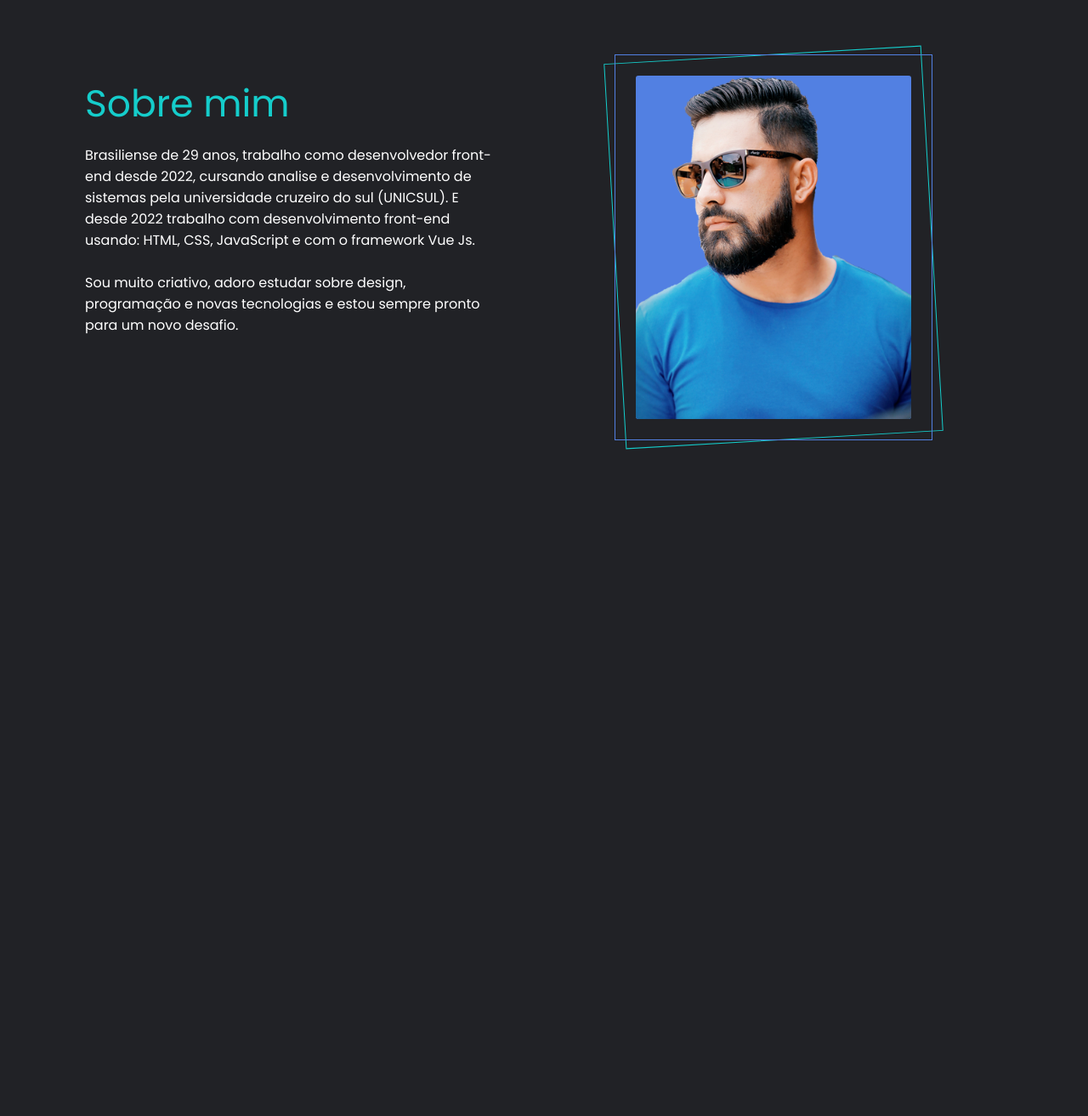
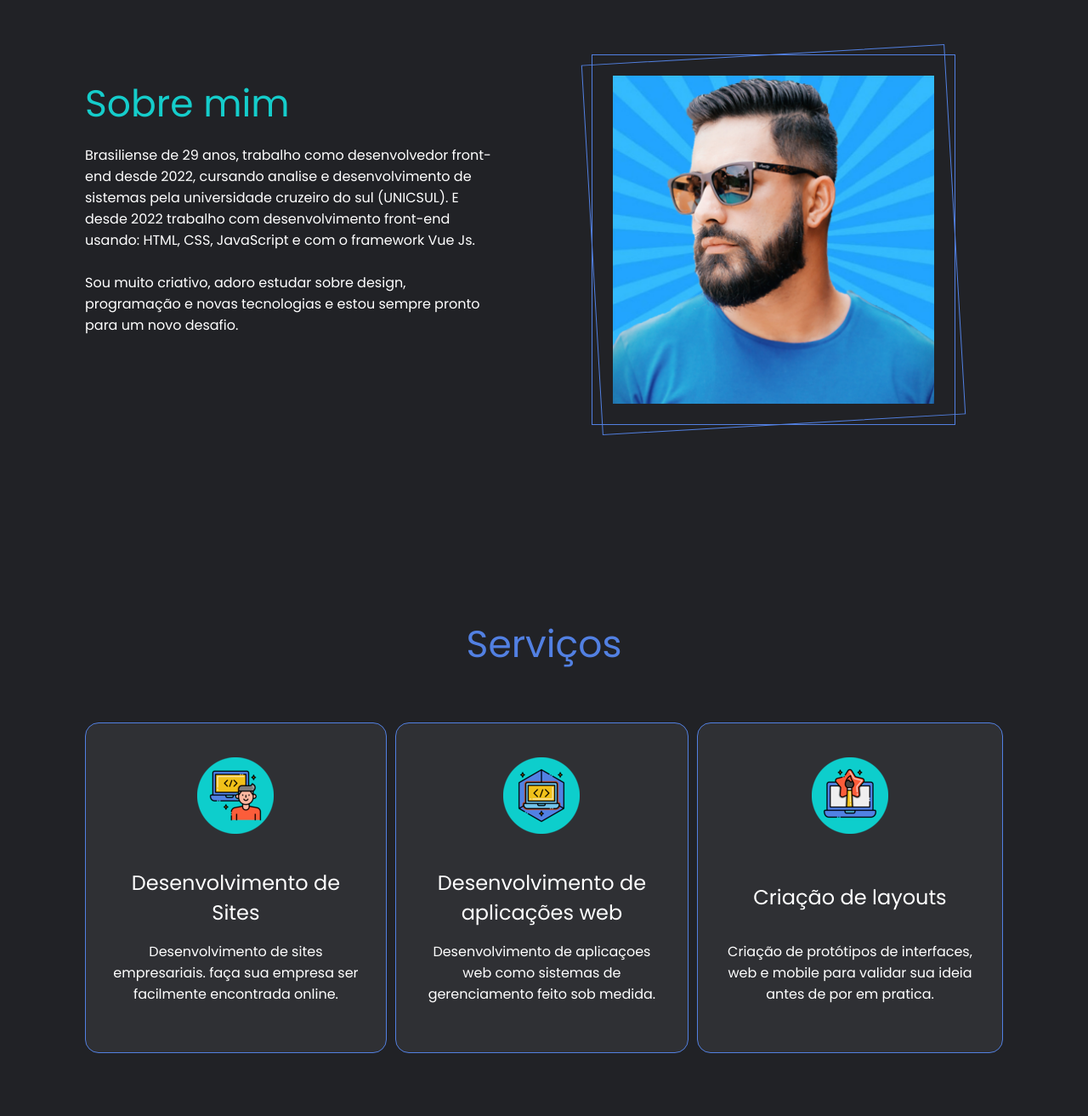
Before and after one commit to Leonardoarauju7/projetoLeonardoAraujo, a plain HTML site: page index.html in a window 1280 px wide. Shown: the part 811-2124 px from the top of the page at 85% size. Before the commit the page ends 1404 px from the top, so only its background shows below. Drawn offline with nearby package versions, Linux system fonts and the light colour scheme.

Commit message:
SERVIÇOS + RESPONSIVIDADE SERVIÇOS

```diff
--- a/index.html
+++ b/index.html
@@ -43,9 +43,29 @@
         <div class="img-container">
             <div class="line green"></div>
             <div class="line purple"></div>
-            <img src="assets/sobremim1.png" alt="Leonardo Araújo">
+            <img src="assets/sobre-mim.png" alt="Leonardo Araújo">
         </div>
+    </section>
 
+   <section class="services">
+        <h1 class="title-purple">Serviços</h1>
+        <div class="services-container">
+            <div class="service-card">
+                <img src="assets/terminal.png" alt="icone de terminal">
+                <h2>Desenvolvimento de Sites</h2>
+                <p>Desenvolvimento de sites empresariais. faça sua empresa ser facilmente encontrada online.</p>
+            </div>
+            <div class="service-card">
+                <img src="assets/ide.png" alt="icone de terminal">
+                <h2>Desenvolvimento de aplicações web</h2>
+                <p>Desenvolvimento de aplicaçoes web como sistemas de gerenciamento feito sob medida.</p>
+            </div>
+            <div class="service-card">
+                <img src="assets/interface.png" alt="icone de terminal">
+                <h2>Criação de layouts</h2>
+                <p>Criação de protótipos de interfaces, web e mobile para validar sua ideia antes de por em pratica.</p>
+            </div>
+        </div>
     </section>
 
 
--- a/style.css
+++ b/style.css
@@ -16,12 +16,13 @@
 
 html, body {
     margin :0;
+    background: var(--bg-dark)
 }
 
 body, button, input, select, textarea {
     font-family: 'poppins' ,sans-serif;
     color:white;
-    background: #212226;
+
 }
 
 h1{
@@ -45,7 +46,7 @@ button{
     color:white;
     font-weight:bold;
     font-size: 18px;
-    margin-top: 40px;
+
 }
 
 .title-purple{
@@ -87,42 +88,42 @@ nav {
     padding: 0 100px;
     position: sticky; /*mantem o menu fixo quando o scrool sobe*/
     top: 0;
+
+    z-index: 99;
 }
 
 nav img{
-    height: 65px;
+    height: 45px;
+}
 
 
-}
-
-nav ul a{
-    font-size: 20px;
-    color: var(--green);
-    text-decoration: none;
-}
-
-/*responsividade nav ul*/
+/*------------------RESPONSIVIDADE NAV UL*/
 nav ul{
     width: 100%;
     display: flex;
     justify-content: space-around;
 }
 
+nav ul a{
+    font-size: 24px;
+    color: var(--green);
+    text-decoration: none;
+}
+
 nav ul a svg {
     display:none;
 }
-/* SOBRE MIM */
+
+
+/*------------- SOBRE MIM----------- */
 .about-me{
     display:flex;
     padding: 100px;
-
 }
 
 .about-me .container{
     width: 50%;
     padding-right: 50px;
-
-
 }
 
 /* tamanho do container que abriga a imagem é de 50% da tela */
@@ -130,39 +131,71 @@ nav ul a svg {
     width: 50%;
     text-align: center;
     position: relative;
-
-
-
 }
 
 /* tamanho da imagem ocupando o espaço do container 100% do espaço */
 .about-me .img-container img{
-    width: 60%;
+    width: 70%;
     height: 100%;
     object-fit: cover;
-    background:var(--purple);
-    border-radius: 3px;
-
-
-
 }
 
 .about-me .img-container .line {
-    width: calc(60% + 50px);
+    width: calc(70% + 50px);
     height: calc(100% + 50px);
 
     position: absolute;
     top: -25px;
-    left: calc(50% - 60%/2 - 25px);
+    left: calc(50% - 70%/2 - 25px);
     border: 1px solid var(--purple);
 }
 
 .about-me .img-container .line.green {
     transform: rotate(-3.3deg);
-     border: 1px solid var(--green);
+    color: var(--green);
 }
 
-/* responsividade */
+/*-------------SERVIÇOS--------------------*/
+
+.services {
+    text-align: center;
+    margin: 150px 0;
+    padding: 0 100px;
+}
+
+.services-container{
+    display: flex;
+    justify-content: space-between;
+    max-width: 1200px;
+    margin: 60px auto 0;
+}
+
+.services .services-container .service-card{
+    max-width: 360px;
+    background: #2f3034;
+    border: 1px solid var(--purple);
+    border-radius: 16px;
+    padding: 40px 25px;
+
+    display: flex;
+    flex-direction: column;
+    justify-content: space-between;
+    align-items: center;
+    text-align: center;
+}
+
+.services .services-container .service-card img {
+    margin-bottom: 40px;
+    width: 90px;
+
+}
+
+.service-card + .service-card{
+    margin-left: 10px;
+}
+
+
+/*----------RESPONSIVIDADE------------- */
 
 @media (max-width: 1000px) {
     header .container {
@@ -170,11 +203,11 @@ nav ul a svg {
     }
 
     nav ul a{
-        font-size: 20px;
+        font-size: 18px;
     }
 
     nav {
-        padding: 0px;
+        padding: 0px 30px;
     }
 
     .about-me{
@@ -192,18 +225,36 @@ nav ul a svg {
     .about-me .img-container{
         margin: 70px 0;
     }
+
+    .services {
+        padding: 0;
+    }
+
+    .services .services-container{
+        flex-wrap: wrap;
+        flex-direction: column;
+        align-items: center;
+    }
+
+    .service-card{
+        height: 394px;
+    }
+
+    .service-card + .service-card{
+        margin-left: 0;
+        margin-top: 30px;
+
+    }
 }
 
-/* tablet */
+/*-------------TABLET--------------------- */
 @media (max-width:767px) {
 
 
     header .container img {
         display: inline;
         margin-bottom: 70px;
-         height: 70px;
     }
-
 
     nav img {
         display : none;
@@ -215,10 +266,10 @@ nav ul a svg {
     }
 
     nav ul a{
-        font-size:16px;
+        font-size: 16px;
     }
 }
-/* CELULAR */
+/*------------CELULAR---------------------- */
 @media(max-width:480px) {
     header .container {
         padding: 0 40px;
@@ -226,11 +277,10 @@ nav ul a svg {
 
     nav {
         position: fixed;
+        width: 100%;
         bottom: 0;
         top:unset;
-        width: 100%;
         padding: 0 15px;
-        z-index: 99;
     }
 
     nav ul a {
@@ -246,4 +296,13 @@ nav ul a svg {
     .about-me{
         padding: 40px;
     }
+
+    .services {
+        margin : 70px 0;
+    }
+
+    .services .services-container {
+        padding: 0 20px ;
+
+    }
 }
```
Also changed, not shown: assets/ide.png (added), assets/interface.png (added), assets/sobre-mim.png (added), assets/terminal.png (added).
